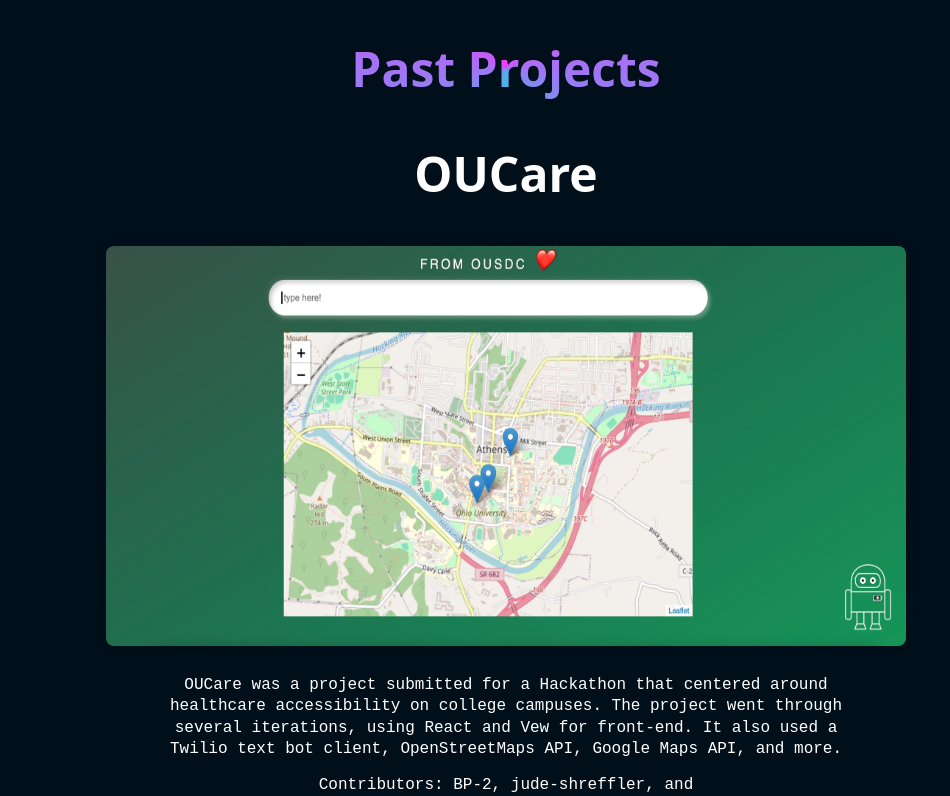
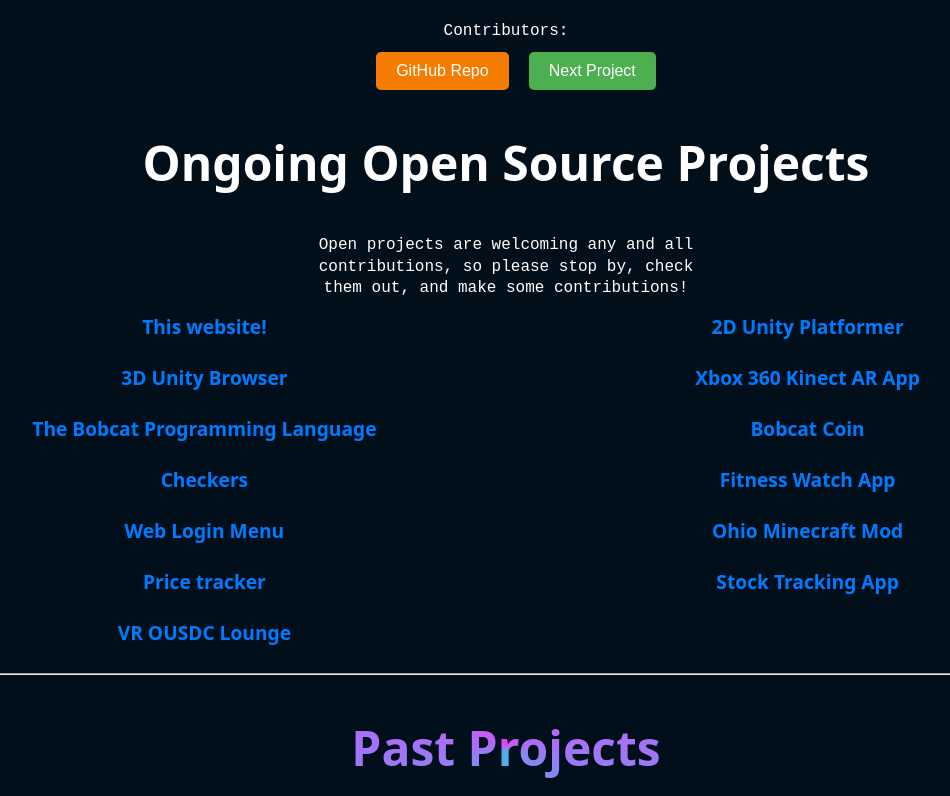
Before and after one commit to ohio-software-development/ohio-software-development.github.io, a React (Vite) app: page /projects in a window 1280 px wide. Shown: the part 1760-2556 px from the top of the page, without its empty margins (134-1084 px from the left). Built offline with nearby package versions, Linux system fonts and the light colour scheme.

Commit message:
Added open source

```diff
--- a/package.json
+++ b/package.json
@@ -13,7 +13,8 @@
     "react": "^18.2.0",
     "react-dom": "^18.2.0",
     "react-icons": "^5.0.1",
-    "react-router-dom": "^6.21.2"
+    "react-router-dom": "^6.21.2",
+    "styled-components": "^6.1.8"
   },
   "devDependencies": {
     "@types/react": "^18.2.43",
--- a/src/components/ProjectsPage.css
+++ b/src/components/ProjectsPage.css
@@ -10,6 +10,7 @@
     -webkit-background-clip: text;
     -webkit-text-fill-color: transparent;
     text-align: center;
+    margin-top:10%;
   }
 
   .current {
--- a/src/components/ProjectsPage.jsx
+++ b/src/components/ProjectsPage.jsx
@@ -12,7 +12,25 @@
 import oucare from "../assets/oucare.png";
 import googleTUI from "../assets/googleTui.png";
 import socialTUI from "../assets/socialTui.png";
+import styled from 'styled-components';
 
+const StyledList = styled.ul`
+  list-style-type: none;
+  padding: 0;
+  display: flex;
+  flex-wrap: wrap;
+  justify-content: space-between;
+`;
+
+const StyledListItem = styled.li`
+  width: 48%; /* Adjust the width as needed */
+  margin-bottom: 8px;
+`;
+
+const StyledLink = styled.a`
+  text-decoration: none;
+  color: #007bff; /* Adjust the color as needed */
+`;
 const projectsData = [
   {
     id: 1,
@@ -178,6 +196,7 @@
       <button onClick={handleFallNextProject}>Next Project</button>
 
       <br />
+      <hr></hr>
       <h2 className="current">Current Projects</h2>
       <h2>{currentProject.title}</h2>
       <img
@@ -193,6 +212,25 @@
       <button onClick={handleCurrentNextProject}>Next Project</button>
 
       <br />
+      <h2>Ongoing Open Source Projects</h2>
+    <p>Open projects are welcoming any and all contributions, so please stop by, check them out, and make some contributions!</p>
+    <StyledList>
+      <StyledListItem><StyledLink href="https://github.com/ohio-software-development/ohio-software-development.github.io">This website!</StyledLink></StyledListItem>
+      <StyledListItem><StyledLink href="https://github.com/ohio-software-development/2DPlatformer_Unity/tree/582ccf1aaac51ed17d75efdf830a138a47ab3c75">2D Unity Platformer</StyledLink></StyledListItem>
+      <StyledListItem><StyledLink href="https://github.com/ohio-software-development/3DBrowser_Unity/tree/13b1e2998fc7a25bbb2f15fcdaedf0630ca41d8c">3D Unity Browser</StyledLink></StyledListItem>
+      <StyledListItem><StyledLink href="https://github.com/ohio-software-development/AR-Kinect/tree/6bfe178ad185d3a78176ba5f95d9bd83e9603319">Xbox 360 Kinect AR App</StyledLink></StyledListItem>
+      <StyledListItem><StyledLink href="https://github.com/ohio-software-development/Bobcat-Language/tree/38398fc603b360874f626263b8a5d3445d22761e">The Bobcat Programming Language</StyledLink></StyledListItem>
+      <StyledListItem><StyledLink href="https://github.com/ohio-software-development/BobcatCoin/tree/17bd7f0be2faeb69e9bff996f286d3a4d43b94d1">Bobcat Coin</StyledLink></StyledListItem>
+      <StyledListItem><StyledLink href="https://github.com/ohio-software-development/Checkers/tree/43e965d007fc2366b179a508fdbb98b4e40cc3f9">Checkers</StyledLink></StyledListItem>
+      <StyledListItem><StyledLink href="https://github.com/ohio-software-development/Fitness-Watch-App/tree/5da42f02c0be33bdb2bc4036ac91b244a8b211df">Fitness Watch App</StyledLink></StyledListItem>
+      <StyledListItem><StyledLink href="https://github.com/ohio-software-development/Login-Menu-Web/tree/6b8537086cffaaa3c510685169c77133afa0c694">Web Login Menu</StyledLink></StyledListItem>
+      <StyledListItem><StyledLink href="https://github.com/ohio-software-development/Minecraft-Ohio-Mod/tree/c5983f629af92b8562bbeccc49819fe70f1dc5e5">Ohio Minecraft Mod</StyledLink></StyledListItem>
+      <StyledListItem><StyledLink href="https://github.com/ohio-software-development/Price_Tracker/tree/3b075d38382e4f4f58fce1e316b4b3434f36a8a2">Price tracker</StyledLink></StyledListItem>
+      <StyledListItem><StyledLink href="https://github.com/ohio-software-development/Stock_App/tree/965731930c81ebdebee75dd803963330ba90c237">Stock Tracking App</StyledLink></StyledListItem>
+      <StyledListItem><StyledLink href="https://github.com/ohio-software-development/VR-OUSDC-Lounge/tree/fddf313b9cffb6a6fc7c956fc73caf527db33969">VR OUSDC Lounge</StyledLink></StyledListItem>
+    </StyledList>
+
+      <hr></hr>
       <h2 className="past">Past Projects</h2>
       <h2>{pastProject.title}</h2>
       <img
@@ -206,6 +244,8 @@
         <button className="github-btn">GitHub Repo</button>
       </a>
       <button onClick={handlePastProject}>Next Project</button>
+      <hr></hr>
+
     </div>
   );
 };
```
Also changed, not shown: 1 other file (tests, documents, lock files or other folders).
